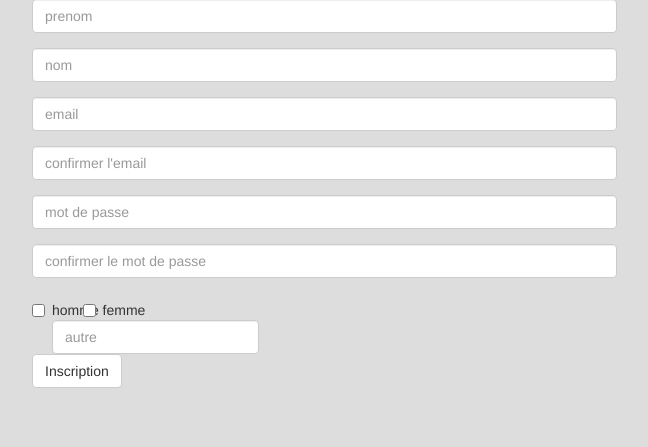
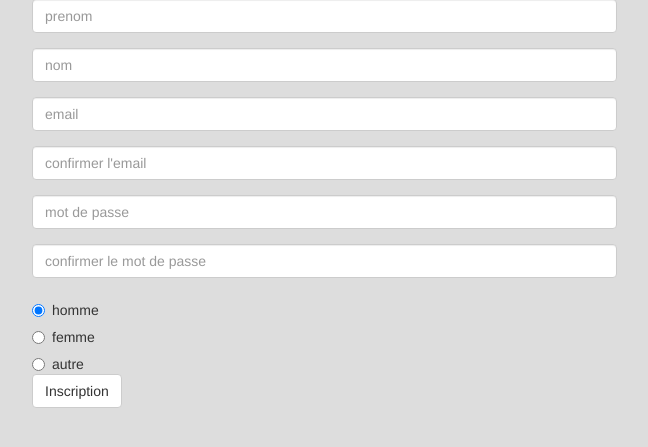
Before and after one commit to BezannierM/archi_web, a Django app: template mysite/polls/templates/polls/inscription.html in a window 1280 px wide. Shown: the part 174-621 px from the top of the page, without its empty margins (23-671 px from the left). Run offline with Django 3.2, Linux system fonts and the light colour scheme; the template is opened without the code that fills it, so the values that code supplies are empty; some libraries are stand-ins or nearby versions.

Commit message:
modif page d'inscription

```diff
--- a/mysite/polls/templates/polls/inscription.html
+++ b/mysite/polls/templates/polls/inscription.html
@@ -23,6 +23,7 @@
       </header>
       <section class="row">
 
+    <!-- textarea -->
         <form class="form-horizontal col-lg-6">
         	<div class="form-group">
         		<input type="text" class="form-control" id="prenom" placeholder="prenom">
@@ -30,26 +31,43 @@
         	<div class="form-group">
   				<input type="text" class="form-control" id="nom" placeholder="nom">
  			</div>
+
+ 	<!-- email -->
  			<div class="form-group">
         		<input type="text" class="form-control" id="email" placeholder="email">
         	</div>
         	<div class="form-group">
   				<input type="text" class="form-control" id="confirm_email" placeholder="confirmer l'email">
  			</div>
+
+ 	<!-- password -->
  			<div class="form-group">
-        		<input type="text" class="form-control" id="password" placeholder="mot de passe">
+        		<input type="password" class="form-control" id="password" placeholder="mot de passe">
         	</div>
         	<div class="form-group">
-  				<input type="text" class="form-control" id="confirm_pass" placeholder="confirmer le mot de passe">
+  				<input type="password" class="form-control" id="confirm_pass" placeholder="confirmer le mot de passe">
  			</div>
+
+	<!-- radios -->
   			<div class="form-group">
-  			<div class="checkbox">
-    			<label>
-      				<input type="checkbox"> homme
-      				<input type="checkbox"> femme
-      				<input type="text" class="form-control" id="autre" placeholder="autre">
-    			</label>
-  			</div>
+  			<div class="radio">
+    <label for="radios-0">
+      <input type="radio" name="radios" id="radios-0" value="homme" checked="checked">
+      homme
+    </label>
+	</div>
+  <div class="radio">
+    <label for="radios-1">
+      <input type="radio" name="radios" id="radios-1" value="femme">
+      femme
+    </label>
+	</div>
+  <div class="radio">
+    <label for="radios-2">
+      <input type="radio" name="radios" id="radios-2" value="autre">
+      autre
+    </label>
+	</div>
 
   			<button type="submit" class="btn btn-default">Inscription</button>
 
```
